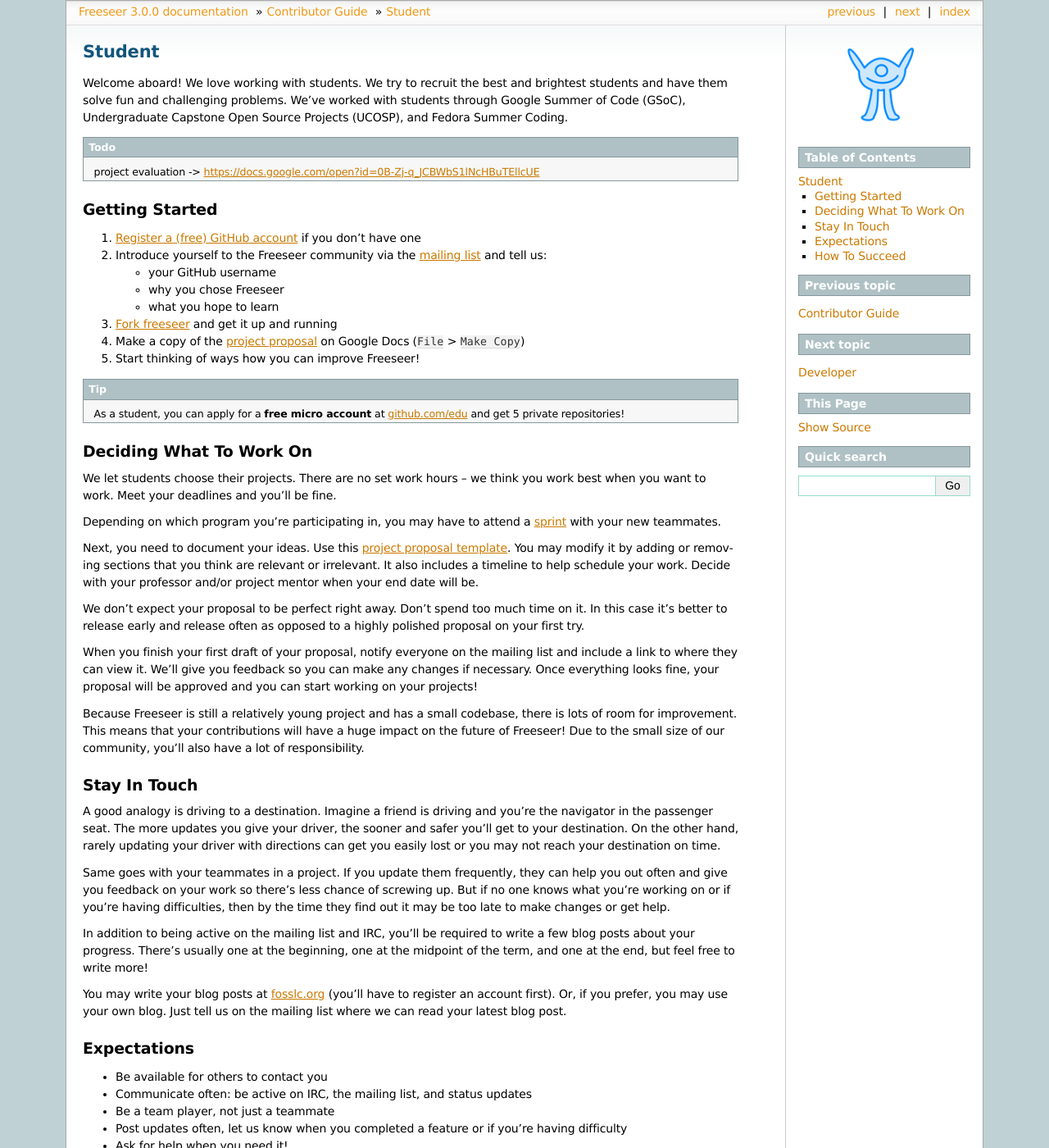
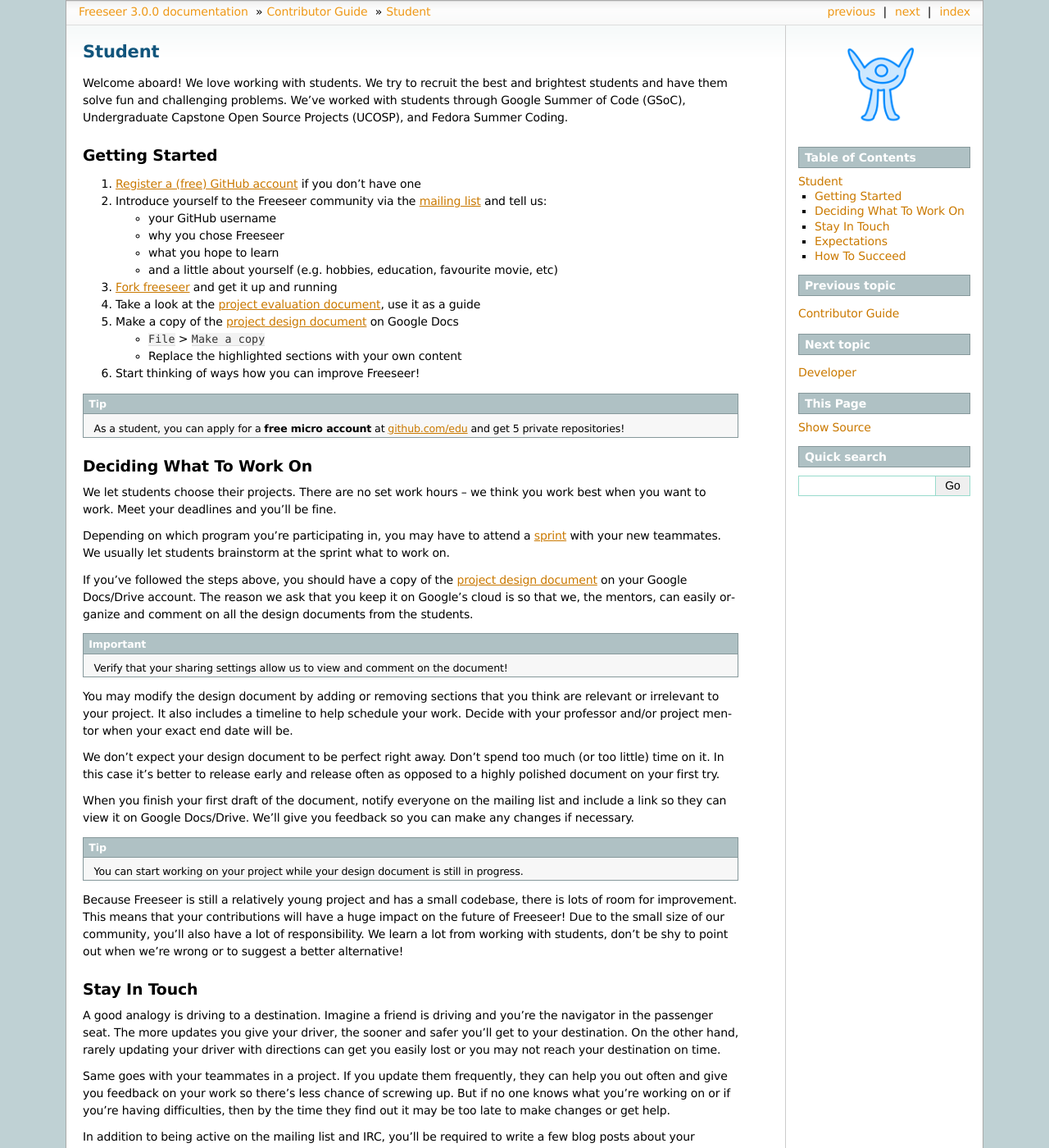
Before and after one commit to Freeseer/freeseer, a Sphinx documentation site: the page built from source/contribute/students.rst, in a window 1280 px wide and 1400 px high. Shown: the whole window at 82% size. Built offline with Sphinx 7.4.7, drawn with Linux system fonts in a browser that asks for light colours.

Commit message:
More improvements to students page
- Insert links to the new project design document
  and project evaluation document (on Google Docs)
- Add more details to the Getting Started steps
- Add info about how to work with the project design document
- Plus other minor improvements

```diff
--- a/source/contribute/students.rst
+++ b/source/contribute/students.rst
@@ -17,9 +15,18 @@ Getting Started
    - your GitHub username
    - why you chose Freeseer
    - what you hope to learn
+   - and a little about yourself (e.g. hobbies, education, favourite movie, etc)
 3. :ref:`Fork freeseer <fork-freeseer-label>` and get it up and running
-4. Make a copy of the `project proposal <todo>`_ on Google Docs (``File`` > ``Make Copy``)
-5. Start thinking of ways how you can improve Freeseer!
+4. Take a look at the `project evaluation document
+   <https://docs.google.com/document/d/1p9DtTujpSMj_i5mXVfUGtzvJS02rwpf9RvSK65ayklo/edit>`_,
+   use it as a guide
+5. Make a copy of the `project design document
+   <https://docs.google.com/document/d/1it9UJo91tDGB1Cf2Qyn3rAzXX8icxoBZI183eqjASUc/edit>`_
+   on Google Docs
+
+   - ``File`` > ``Make a copy``
+   - Replace the highlighted sections with your own content
+6. Start thinking of ways how you can improve Freeseer!
 
 .. tip::
   As a student, you can apply for a **free micro account** at
@@ -33,25 +40,42 @@ you work best when you want to work. Meet your deadlines and you'll be fine.
 
 Depending on which program you're participating in, you may have to attend a
 `sprint <http://en.wikipedia.org/wiki/Sprint_(software_development)>`_ with your
-new teammates.
+new teammates. We usually let students brainstorm at the sprint what to work on.
 
-Next, you need to document your ideas. Use this
-`project proposal template
-<https://github.com/Freeseer/freeseer/blob/development/docs/developer_templates/Project_proposal.odt?raw=true>`_.
-You may modify it by adding or removing sections that you think are relevant or irrelevant.
-It also includes a timeline to help schedule your work. Decide with your professor and/or project mentor when your end date will be.
+If you've followed the steps above, you should have a copy of the
+`project design document <https://docs.google.com/document/d/1it9UJo91tDGB1Cf2Qyn3rAzXX8icxoBZI183eqjASUc/edit>`_
+on your Google Docs/Drive account. The reason we ask that you keep it on Google's
+cloud is so that we, the mentors, can easily organize and comment on all the
+design documents from the students.
 
-We don't expect your proposal to be perfect right away. Don't spend too much time on it. In this case it's better to release early
-and release often as opposed to a highly polished proposal on your first try.
+.. important::
+  Verify that your sharing settings allow us to view and comment on the
+  document!
 
-When you finish your first draft of your proposal, notify everyone on the mailing list and include a link to where they can view it.
-We'll give you feedback so you can make any changes if necessary. Once everything looks fine, your proposal will be approved and you can
-start working on your projects!
+You may modify the design document by adding or removing sections that you think
+are relevant or irrelevant to your project.
+It also includes a timeline to help schedule your work.
+Decide with your professor and/or project mentor when your exact end date will be.
+
+We don't expect your design document to be perfect right away.
+Don't spend too much (or too little) time on it. In this case it's better to
+release early and release often as opposed to a highly polished document on your
+first try.
+
+When you finish your first draft of the document, notify everyone on the
+mailing list and include a link so they can view it on Google Docs/Drive.
+We'll give you feedback so you can make any changes if necessary.
+
+.. tip::
+  You can start working on your project while your design document is still in
+  progress.
 
 Because Freeseer is still a relatively young project and has a small codebase,
 there is lots of room for improvement. This means that your contributions will
 have a huge impact on the future of Freeseer! Due to the small size of our
-community, you'll also have a lot of responsibility.
+community, you'll also have a lot of responsibility. We learn a lot from working
+with students, don't be shy to point out when we're wrong or to suggest a better
+alternative!
 
 
 Stay In Touch
```
Also changed, not shown: other parts of source/contribute/students.rst (+0 -2 lines).
